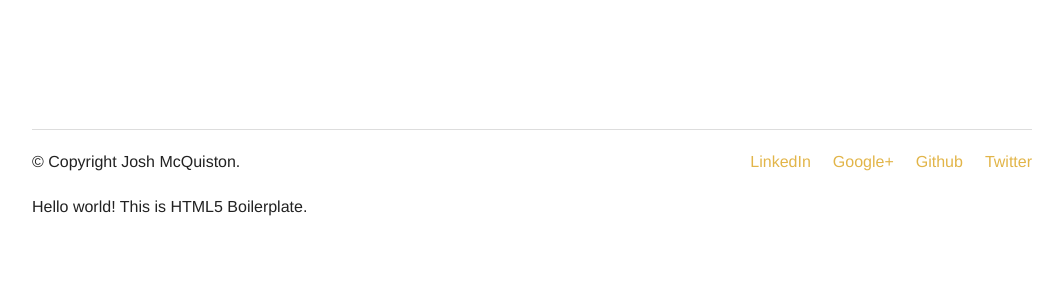
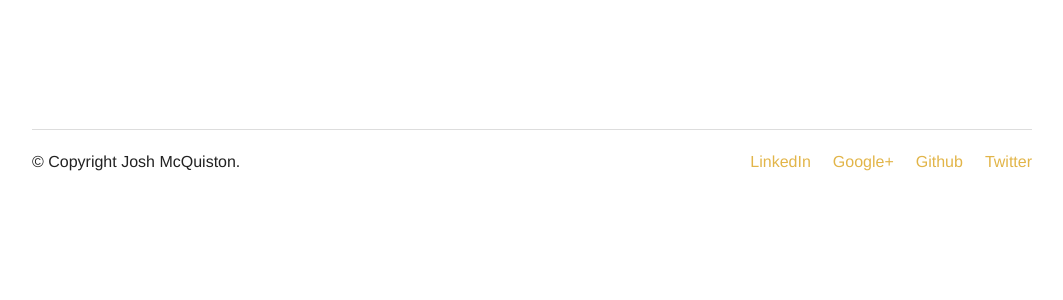
Before and after one commit to josh-mcq/django_blog, a Django app: template templates/index.html in a window 1280 px wide. Shown: the part 372-672 px from the top of the page, without its empty margins (108-1171 px from the left). Run offline with Django 3.2, Linux system fonts and the light colour scheme; the template is opened without the code that fills it, so the values that code supplies are empty; parts of the project's set-up code (start-up, migrations or seed data) failed here and were passed over; some libraries are stand-ins or nearby versions.

Commit message:
taking off the boilerplate statement

```diff
--- a/templates/blog/includes/base.html
+++ b/templates/blog/includes/base.html
@@ -67,7 +67,7 @@
             </div>
         </div>
       </footer>
-        <p>Hello world! This is HTML5 Boilerplate.</p>
+
         <script src="//ajax.googleapis.com/ajax/libs/jquery/1.10.2/jquery.min.js"></script>
         <script>window.jQuery || document.write('<script src="{% static 'bower_components/html5-boilerplate/js/vendor/jquery-1.11.3.min.js' %}"><\/script>')</script>
         <script src="{% static 'bower_components/html5-boilerplate/dist/js/plugins.js' %}"></script>
```
